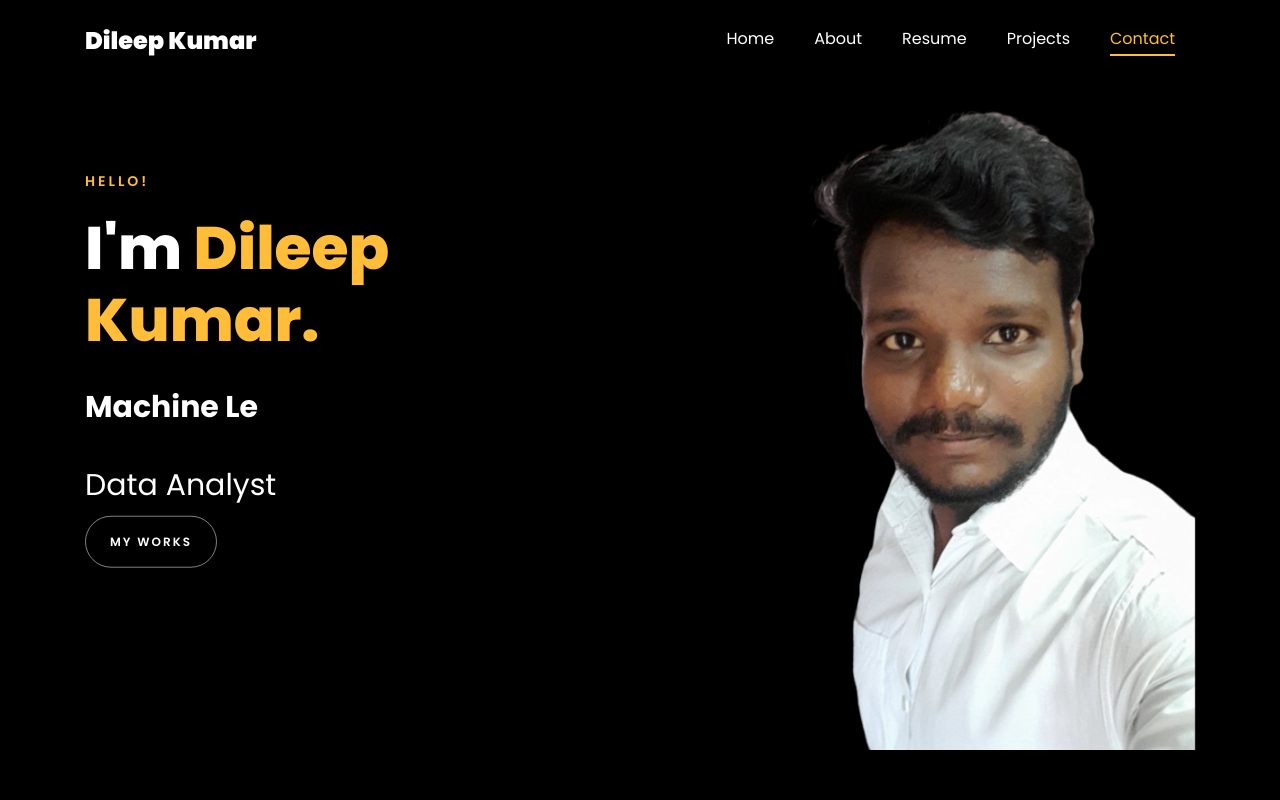
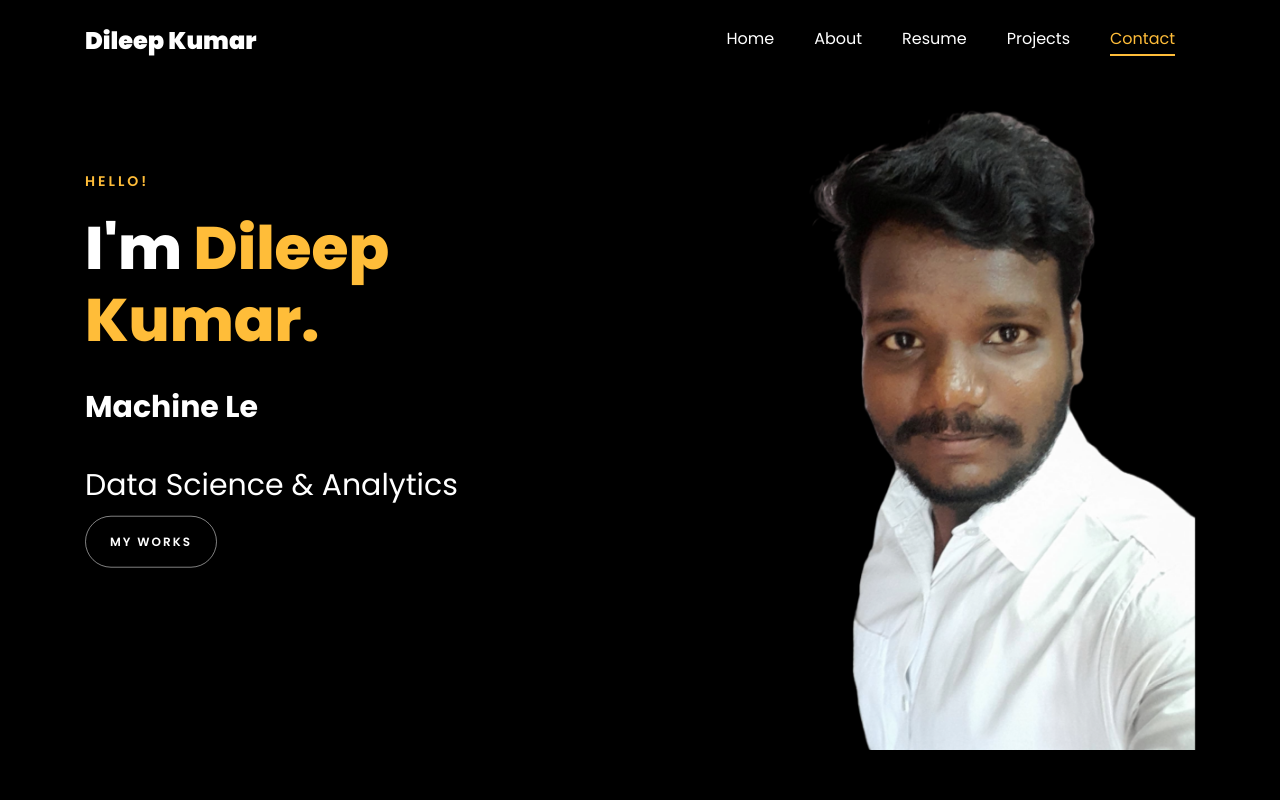
Before and after one commit to JOHANDILEEP21/Dileepkumar.github.io, a plain HTML site: page index.html in a window 1280 px wide. Shown: the top 800 px of the page. Drawn offline with Linux system fonts and the light colour scheme; files whose address does not match are found by name.

Commit message:
Update index.html

```diff
--- a/index.html
+++ b/index.html
@@ -183,7 +183,7 @@
 
 						<br>
 						<br>
-			            <h2>Data Analyst</h2>
+			            <h2>Data Science & Analytics</h2>
 						<!-- <h2 class="d-flex" style="margin-bottom: 0">With over 5 years of experience</h2> -->
 						<!-- <br> -->
 			            	<a href="https://github.com/JOHANDILEEP21" class="btn btn-white btn-outline-white py-3 px-4">My works</a></p>
```
